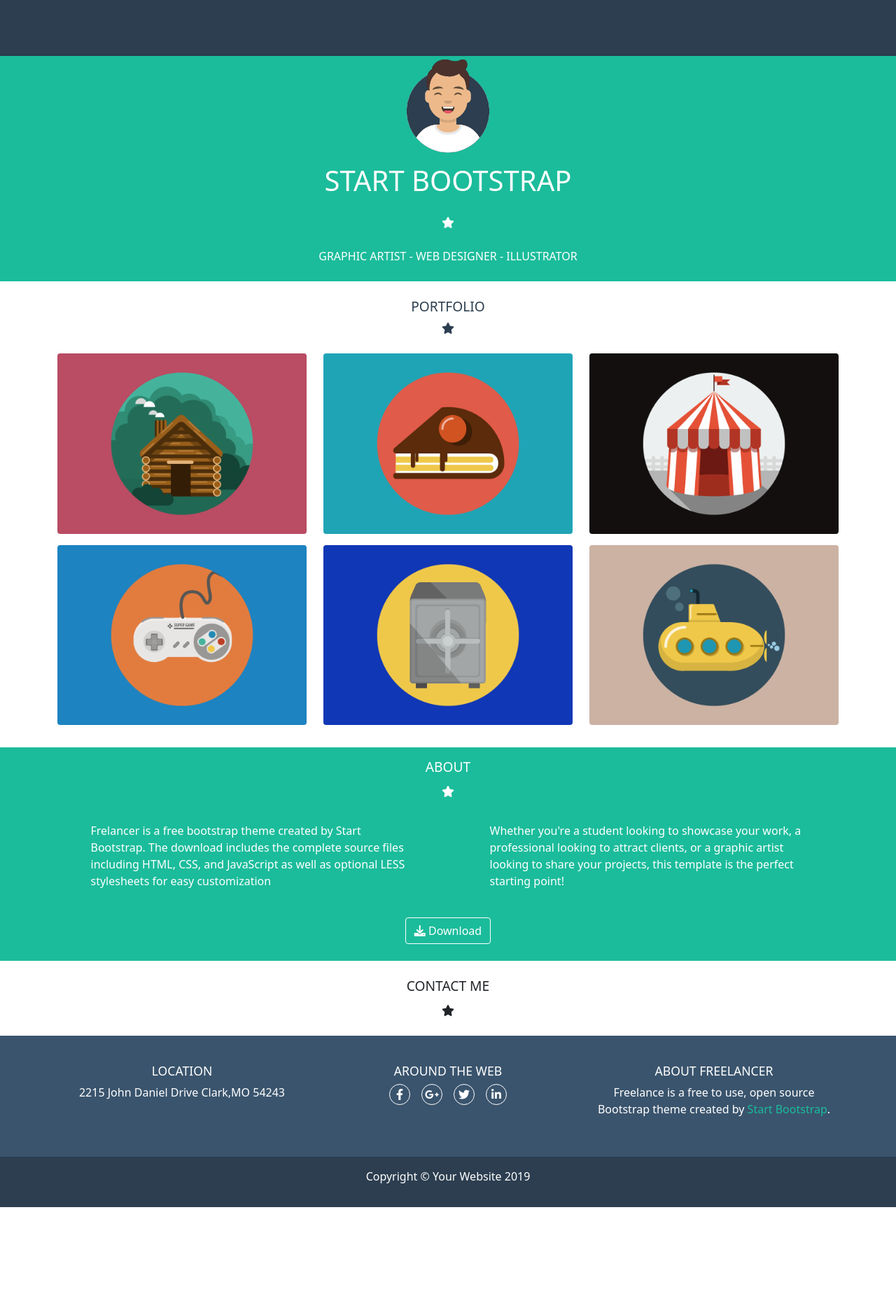
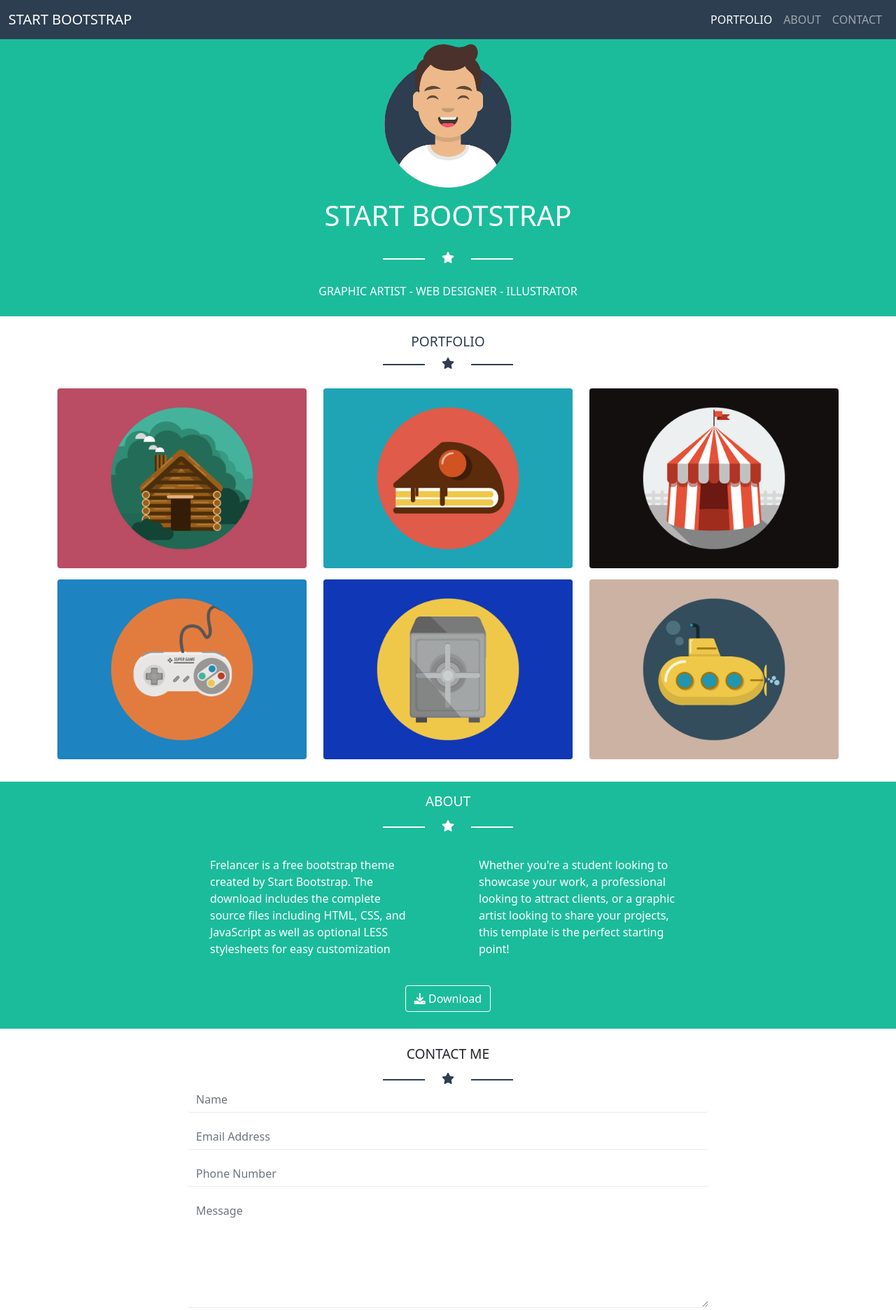
Before and after one commit to GiulianoCretella/html-css-bootstrap-freelancer, a plain HTML site: page index.html in a window 1280 px wide. Shown: the top 1872 px of the page at 70% size. Before the commit the page ends 1725 px from the top, so only its background shows below. Drawn offline with nearby package versions, Linux system fonts and the light colour scheme.

Commit message:
completo

```diff
--- a/css/style.css
+++ b/css/style.css
@@ -21,12 +21,18 @@
 .color-azure{
     color: #1BBC9B;
 }
-header{
-    width: 100%;
-    height: 80px;
+.my_jumbotron img{
+ min-width: 200px;
 }
-.container .row .col-12 img{
-    width: 100%;
+.my_img:hover .my_hover_img{
+    display: block;
+}
+.my_hover_img{
+    background-color: #08caa3ba ;
+    display: none;
+}
+.fa-plus{
+    font-size: 3em;
 }
 .my_title h1{
     font-size: 1.2em;
@@ -38,3 +44,44 @@
     width: 30px;
     height: 30px;
 }
+.my_botton:hover{
+     background-color: #56bca6;
+}
+.my_botton:focus{
+    background-color: white;
+    color: black;
+    border-color:#56bca6;
+    box-shadow: 0 0 0 0.25rem #69eaceb2;
+}
+.star-line{
+    display: inline-block;
+    width: 60px;
+    height: 2px;
+    background-color: #2C3E50;
+    vertical-align: middle;
+    margin: 0 20px;
+}
+.my_wrapper{
+    width: 60%;
+    margin: 0 auto;
+}
+.navbar-light .navbar-nav .nav-link, .navbar-light .navbar-nav .nav-link, .navbar-light .navbar-nav .nav-link{
+    color: white;
+}
+.navbar-light .navbar-brand {
+    color: white;
+}
+.navbar-light .navbar-nav .nav-link.active, .navbar-light .navbar-nav .show>.nav-link {
+    color: white
+}
+.navbar-collapse {
+    flex-grow: 0;
+}
+.form-control{
+    border: none;
+    border-bottom: 1px solid #E9E9E9;
+}
+.form-control:focus {
+    border-color:#56bca6;
+    box-shadow: 0 0 0 0.25rem #69eaceb2;
+}
--- a/index.html
+++ b/index.html
@@ -11,7 +11,29 @@
 </head>
 <body>
     <!-- header  -->
-    <header class="bgcolor-blue"></header>
+    <header class="bgcolor-blue">
+        <nav class="navbar navbar-expand-md navbar-dark">
+            <div class="container-fluid text-uppercase">
+              <a class="navbar-brand" href="#">start bootstrap</a>
+              <button class="navbar-toggler" type="button" data-bs-toggle="collapse" data-bs-target="#navbarSupportedContent" aria-controls="navbarSupportedContent" aria-expanded="false" aria-label="Toggle navigation">
+                <span class="navbar-toggler-icon"></span>
+              </button>
+              <div class="collapse navbar-collapse" id="navbarSupportedContent">
+                <ul class="navbar-nav me-auto mb-lg-0">
+                  <li class="nav-item">
+                    <a class="nav-link active text-uppercase" aria-current="page" href="#portfolio">portfolio</a>
+                  </li>
+                  <li class="nav-item">
+                    <a class="nav-link" href="#about">about</a>
+                  </li>
+                  <li class="nav-item">
+                    <a class="nav-link" href="#contact">contact</a>
+                  </li>
+                </ul>
+              </div>
+            </div>
+          </nav>
+    </header>
     <!-- main  -->
     <main>
         <!-- jumbotron  -->
@@ -25,7 +47,9 @@
                         <h1 class="text-uppercase">start bootstrap</h1>
                     </div>
                     <div class="col-12 text-center mt-3">
+                        <div class="star-line bg-white"></div>
                         <span class=" px-0"><i class="fa-solid fa-star"></i></span>
+                        <div class="star-line bg-white"></div>
                     </div>
                     <div class="col-12 my-4 text-center">
                         <span class="text-uppercase">graphic artist - web designer - illustrator</span>
@@ -34,7 +58,7 @@
             </div>
         </div>
         <!-- portfolio  -->
-        <section class="my_portfolio">
+        <section id="portfolio"class="my_portfolio">
             <div class="my_title container mt-4">
                 <div class="row text-center">
                     <div class="col-12 color-blue">
@@ -43,7 +67,9 @@
                 </div>
                 <div class="row justify-content-center text-center">
                     <div class="col-12">
+                        <div class="star-line"></div>
                         <span class="color-blue px-0"><i class="fa-solid fa-star"></i></span>
+                        <div class="star-line"></div>
                     </div>
                 </div>
             </div>
@@ -51,28 +77,48 @@
             <div class="container">
                 <div class="row mt-3">
                     <div class="col-12 col-md-6 col-lg-4 my-2">
-                        <img class="rounded" src="./img/cabin.png" alt="immagine casa">
+                        <div class="my_img position-relative">
+                            <img class="rounded w-100" src="./img/cabin.png" alt="immagine casa">
+                            <div class=" my_hover_img w-100 rounded h-100 position-absolute top-0 left-0 text-center"><i class="fas fa-plus text-white position-absolute top-50 left-50 translate-middle"></i></div>
+                        </div>
+
                     </div>
                     <div class="col-12 col-md-6 col-lg-4 my-2">
-                        <img class="rounded" src="./img/cake.png" alt="immagine torta">
+                        <div class="my_img position-relative">
+                            <img class="rounded w-100" src="./img/cake.png" alt="immagine torta">
+                            <div class=" my_hover_img w-100 rounded h-100 position-absolute top-0 left-0 text-center"><i class="fas fa-plus text-white position-absolute top-50 left-50 translate-middle"></i></div>
+                        </div>
                     </div>
                     <div class="col-12 col-md-6 col-lg-4 my-2">
-                        <img class="rounded" src="./img/circus.png" alt="immagine circo">
+                        <div class="my_img position-relative">
+                            <img class="rounded w-100" src="./img/circus.png" alt="immagine circo">
+                            <div class=" my_hover_img w-100 rounded h-100 position-absolute top-0 left-0 text-center"><i class="fas fa-plus text-white position-absolute top-50 left-50 translate-middle"></i></div>
+                        </div>
                     </div>
                     <div class="col-12 col-md-6 col-lg-4 my-2">
-                        <img class="rounded" src="./img/game.png" alt="immagine gioco">
+                        <div class="my_img position-relative">
+                            <img class="rounded w-100" src="./img/game.png" alt="immagine gioco">
+                            <div class=" my_hover_img w-100 rounded h-100 position-absolute top-0 left-0 text-center"><i class="fas fa-plus text-white position-absolute top-50 left-50 translate-middle"></i></div>
+                        </div>
                     </div>
                     <div class="col-12 col-md-6 col-lg-4 my-2">
-                        <img class="rounded" src="./img/safe.png" alt="immagine cassaforte">
+                        <div class="my_img position-relative">
+                            <img class="rounded w-100" src="./img/safe.png" alt="immagine cassaforte">
+                            <div class=" my_hover_img w-100 rounded h-100 position-absolute top-0 left-0 text-center"><i class="fas fa-plus text-white position-absolute top-50 left-50 translate-middle"></i></div>
+                        </div>
                     </div>
                     <div class="col-12 col-md-6 col-lg-4 my-2">
-                        <img class="rounded" src="./img/submarine.png" alt="immagine sottomarino">
+                        <div class="my_img position-relative">
+                            <img class="rounded w-100" src="./img/submarine.png" alt="immagine sottomarino">
+                            <div class=" my_hover_img w-100 rounded h-100 position-absolute top-0 left-0 text-center"><i class="fas fa-plus text-white position-absolute top-50 left-50 translate-middle"></i></div>
+                        </div>
                     </div>
                 </div>
             </div>
         </section>
         <!-- about section  -->
-        <section class="my_about bgcolor-azure mt-4 pt-3 text-white">
+        <section id="about" class="my_about bgcolor-azure mt-4 pt-3 text-white">
+            <div class="my_wrapper">
                 <div class="my_title container">
                     <div class="row text-center">
                         <div class="col-12">
@@ -81,7 +127,9 @@
                     </div>
                     <div class="row justify-content-center text-center pt-1">
                         <div class="col-12">
-                        <span class="px-0"><i class="fa-solid fa-star"></i></span>
+                            <div class="star-line bg-white"></div>
+                            <span class="text-white px-0"><i class="fa-solid fa-star"></i></span>
+                            <div class="star-line bg-white"></div>
                         </div>
                     </div>
                 </div>
@@ -102,15 +150,17 @@
                 <div class="container">
                     <div class="row justify-content-center py-4">
                         <div class="col-4 text-center">
-                        <button type="button" class="bgcolor-azure border-white btn btn-primary ">
+                            <button type="button" class="my_botton bgcolor-azure border-white btn btn-primary ">
                                 <i class="fa-solid fa-download"></i> Download
                             </button>
                         </div>
                     </div>
                 </div>
+            </div>
         </section>
                 <!-- form  -->
-        <section class="my_form mt-4 ">
+        <section id="contact" class="my_form mt-4">
+            <div class="my_wrapper">
                 <div class="my_title container">
                     <div class="row text-center">
                         <div class="col-12">
@@ -119,8 +169,25 @@
                     </div>
                     <div class="row justify-content-center text-center pt-1">
                         <div class="col-12">
-                        <span class="px-0"><i class="fa-solid fa-star"></i></span>
+                            <div class="star-line "></div>
+                            <span class="color-blue px-0"><i class="fa-solid fa-star"></i></span>
+                            <div class="star-line"></div>
                         </div>
+                    </div>
+                    <div class="mb-3">
+                        <input type="text" class="form-control" id="exampleFormControlInput1" placeholder="Name">
+                    </div>
+                    <div class="mb-3">
+                        <input type="email" class="form-control" id="exampleFormControlInput1" placeholder="Email Address">
+                    </div>
+                    <div class="mb-3">
+                        <input type="text" class="form-control" id="exampleFormControlInput1" placeholder="Phone Number">
+                    </div>
+                    <div class="mb-3">
+                        <textarea class="form-control" id="exampleFormControlTextarea1" rows="6" placeholder="Message"></textarea>
+                    </div>
+                    <button type="button" class="my_botton bgcolor-azure border-white btn btn-primary">Send</button>
+
                 </div>
             </div>
         </section>
@@ -148,7 +215,6 @@
                         <div class="my_element col-1  border border-white rounded-circle mx-2 position-relative">
                             <i class="fa-brands fa-linkedin-in position-absolute top-50 start-50 translate-middle"></i>
                         </div>
-
                     </div>
                 </div>
                 <div class="col-12 col-md-4 text-center text-white my-3">
```
Lines whose indentation alone changed are shown as unchanged.
